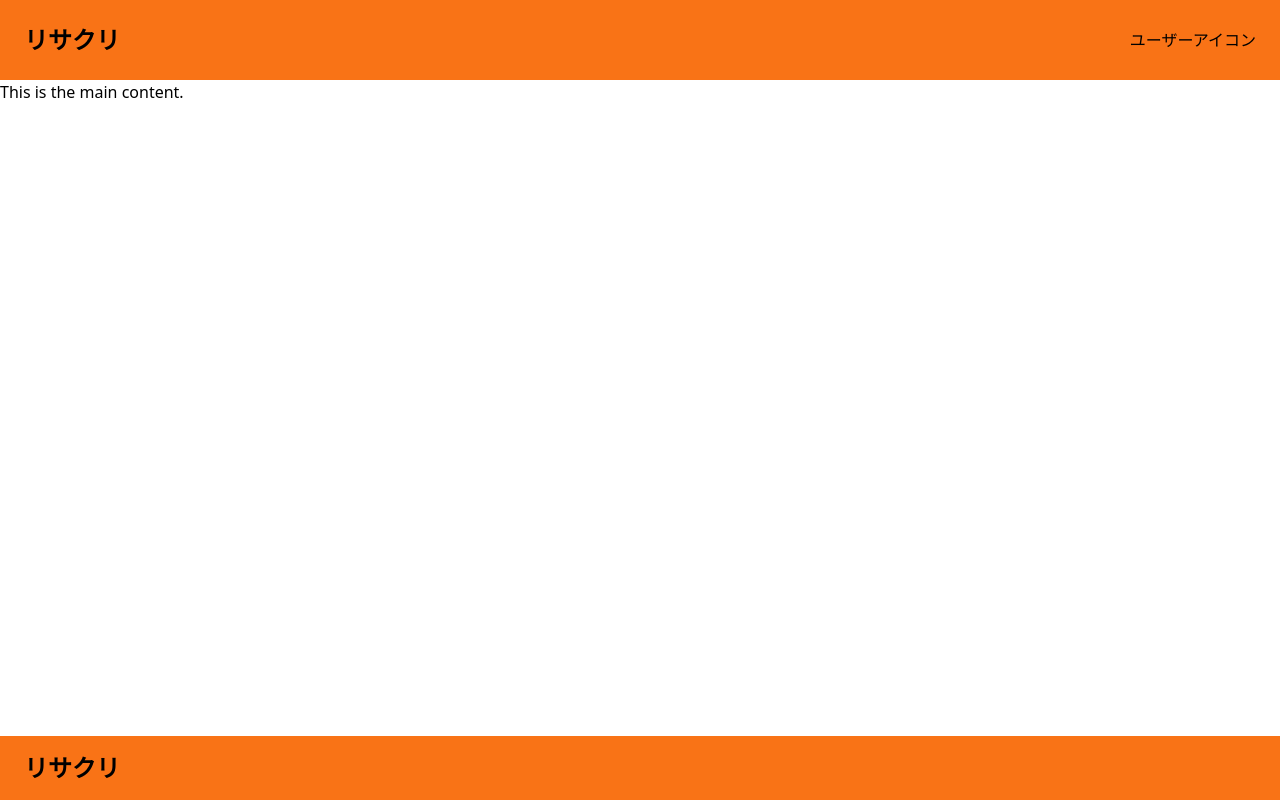
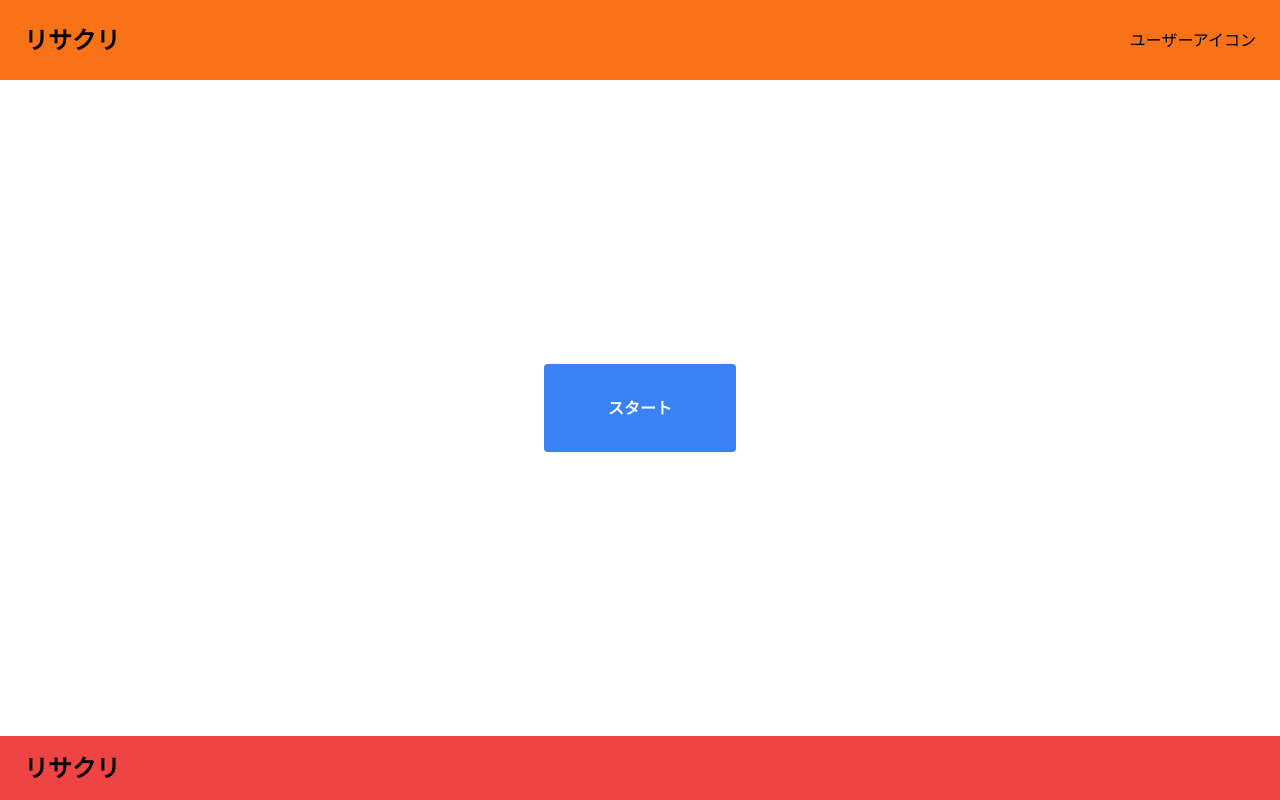
Before and after one commit to jphacks/fk_2503, a React app in the folder frontend/: page / in a window 1280 px wide. Built offline with nearby package versions, Linux system fonts and the light colour scheme; the HTML template or start-up script is replaced by a standard one.

Commit message:
style: Mainにおけるbuttonの配置

```diff
--- a/frontend/src/src/components/Footer/index.tsx
+++ b/frontend/src/src/components/Footer/index.tsx
@@ -1,6 +1,6 @@
 export default function Footer() {
     return (
-        <div className="w-full h-16 bg-orange-500">
+        <div className="w-full h-16 bg-red-500">
             <div className="flex h-full items-center justify-between">
                 <span className="text-2xl font-bold ml-6">リサクリ</span>
                 <span className="mr-6"></span>
--- a/frontend/src/src/components/Home/index.tsx
+++ b/frontend/src/src/components/Home/index.tsx
@@ -1,13 +1,12 @@
 import Footer from "../Footer"
-import Header from "../Header/index"
+import Header from "../Header"
+import Main from "../Main"
 
 export default function Home() {
     return (
         <div className="flex flex-col min-h-screen">
             <Header />
-            <main className="flex-grow">
-                <p>This is the main content.</p>
-            </main>
+            <Main />
             <Footer />
         </div>
     )
--- a/frontend/src/src/components/Main/index.tsx
+++ b/frontend/src/src/components/Main/index.tsx
@@ -1,7 +1,9 @@
 export default function Main() {
     return(
-        <div>
-
-        </div>
+        <main className="flex-grow flex justify-center items-center">
+            <button className="bg-blue-500 hover:bg-blue-700 text-white font-bold py-8 px-16 rounded">
+                スタート
+            </button>
+        </main>
     )
 }
```
